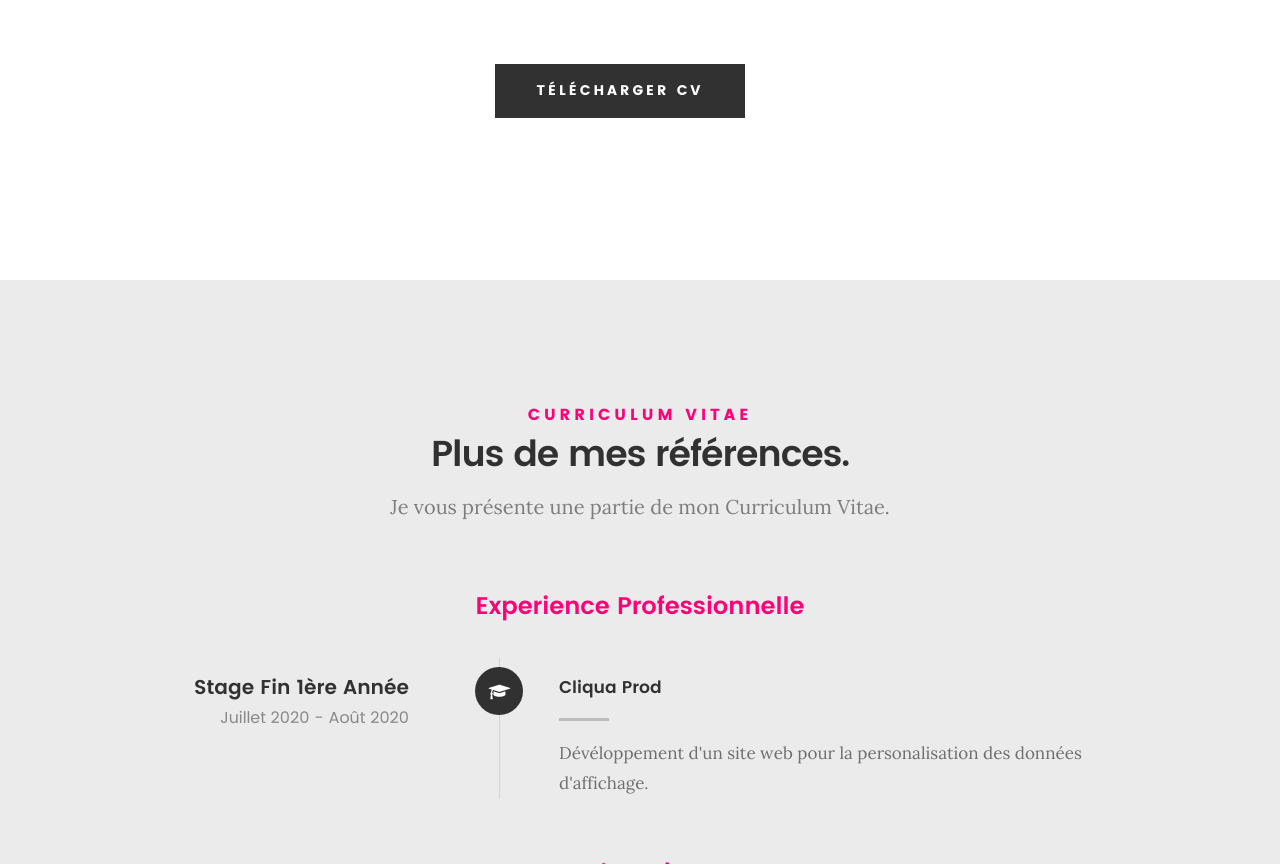
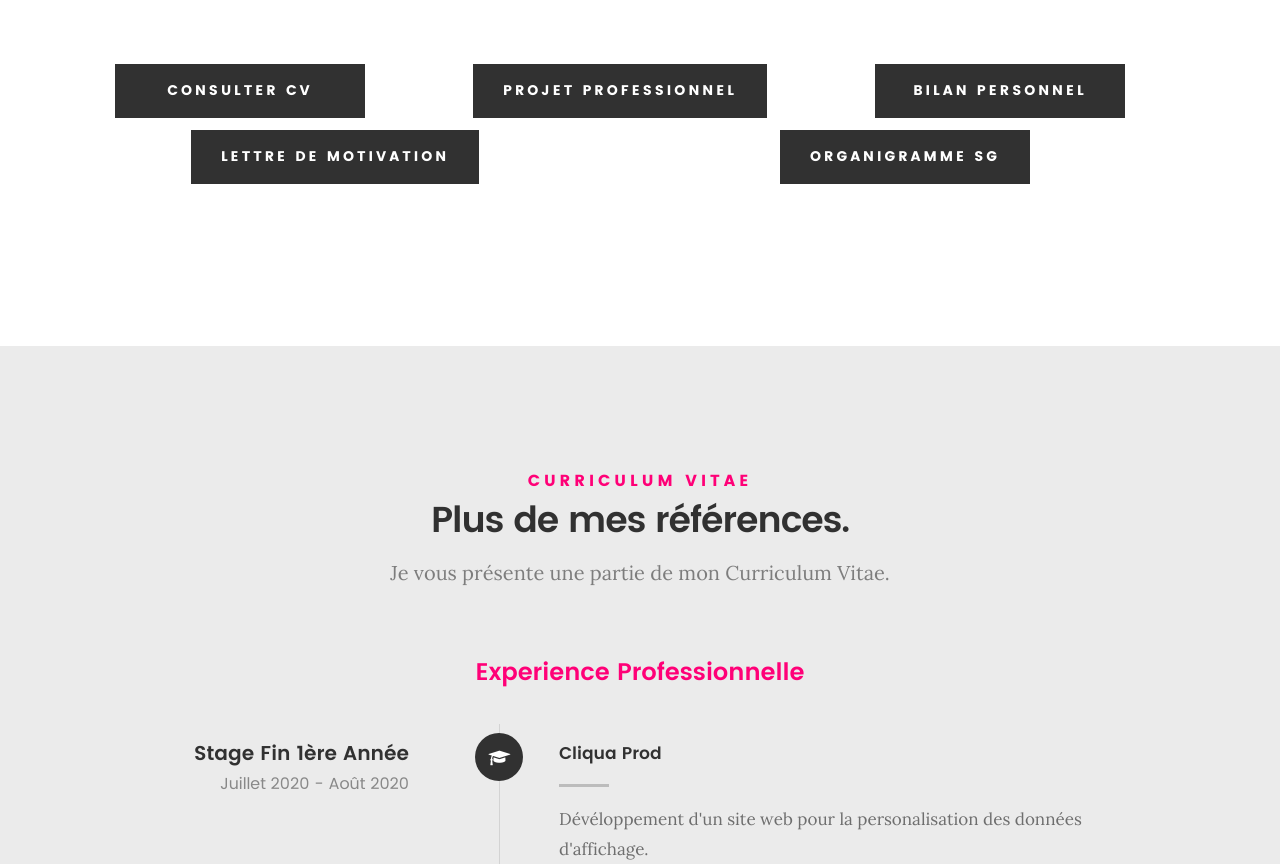
Before and after one commit to omarirro/omarirro.github.io, a plain HTML site: page index.html in a window 1280 px wide. Shown: the part 1771-2635 px from the top of the page. Drawn offline with Linux system fonts and the light colour scheme; files whose address does not match are found by name.

Commit message:
some edits

```diff
--- a/css/main.css
+++ b/css/main.css
@@ -1915,7 +1915,7 @@ header .logo a {
 }
 
 .button-section .button {
-    width: 250px;
+    min-width: 250px;
 }
 
 .button-section [class*="col-"] .button:first-child {
--- a/index.html
+++ b/index.html
@@ -197,10 +197,28 @@
         </div>
 
         <div class="row button-section">
-            <div class="col-twelve">
-                <a href="#" title="Download CV" class="button button-primary">Télécharger CV</a>
+            <div class="col-four">
+                <a href="https://drive.google.com/file/d/1hhfZyck07pc4J7-tI8UlB1AUsN5GPSWV/view?usp=sharing" title="Download CV" class="button button-primary">Consulter CV</a>
+            </div>
+            <div class="col-four">
+                <a href="https://drive.google.com/file/d/1dq5Ebr62Nlgp6diT89UMsObZfRT0u44K/view?usp=sharing" title="Download CV" class="button button-primary">Projet Professionnel</a>
+            </div>
+            <div class="col-four">
+                <a href="https://drive.google.com/file/d/1bkJKQtv64ttKo_5UkPJaqKO2m_qVoP2w/view?usp=sharing" title="Download CV" class="button button-primary">Bilan Personnel</a>
             </div>
         </div>
+
+        <div class="row button-section">
+            <div class="col-six">
+                <a href="https://drive.google.com/file/d/1JI0L4bcd8sQAGTwKLWFk6-Uz_B9g6lLB/view?usp=sharing" title="Download CV" class="button button-primary">Lettre de Motivation</a>
+            </div>
+            <div class="col-six">
+                <a href="https://www.sgmaroc.com/wp-content/uploads/2020/11/organigramme-sgma-112020.pdf" title="Download CV" class="button button-primary">Organigramme SG</a>
+            </div>
+        </div>
+
+
+
 
     </section>
     <!-- /process-->
```
